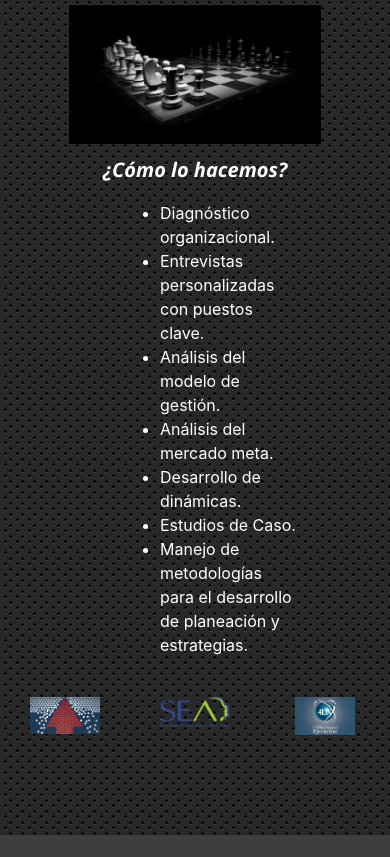
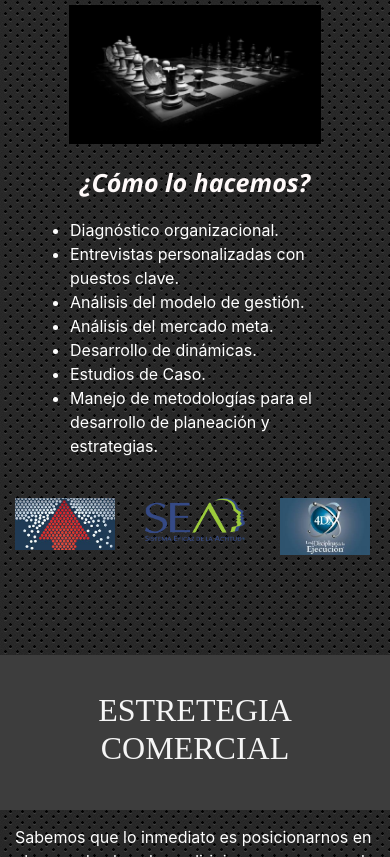
Before and after one commit to TonoGafa/paginaWebDany, a plain HTML site: page index.html in a window 390 px wide. Shown: the part 3301-4158 px from the top of the page. Drawn offline with nearby package versions, Linux system fonts and the light colour scheme.

Commit message:
Responsiva 2
Responsiva 2

```diff
--- a/index.html
+++ b/index.html
@@ -229,12 +229,12 @@
             <br>
             disciplinas de ejecución y mejora por actitud
         </h4>
-        <img style="margin-bottom: 3%" src="img/ajedrez.jpg" alt="Estrategia" width="70%">
-        <p style="color: snow;" class="preguntasPagina">
+        <img style="margin-bottom: 20px" src="img/ajedrez.jpg" alt="Estrategia" width="70%">
+        <p style="color: snow;font-size: 25px" class="preguntasPagina">
             ¿Cómo lo hacemos?
         </p>
 
-        <div style="text-align: left;margin-bottom: 40px" class="col-7 offset-3">
+        <div style="text-align: left;margin-bottom: 40px" class="col-12 col-md7 offset-md-3">
                 <ul>
                     <li>
                         Diagnóstico organizacional.
@@ -262,13 +262,16 @@
 
         <div class="row">
             <div class="col-4">
-                <img src="img/Alineacion1.jpg" width="70%" alt="">
+                <img src="img/Alineacion1.jpg" class="d-none d-lg-block" width="70%" alt="">
+                <img src="img/Alineacion1.jpg" class="d-lg-none d-md-block" width="100%" alt="">
             </div>
             <div class="col-4">
-                <img src="img/Alineacion2.png" width="70%" alt="">
+                <img src="img/Alineacion2.png" class="d-none d-lg-block" width="70%" alt="">
+                <img src="img/Alineacion2.png" class="d-lg-none d-md-block" width="100%" alt="">
             </div>
             <div class="col-4">
-                <img src="img/Alineacion3.jpg" width="60%" alt="">
+                <img src="img/Alineacion3.jpg" class="d-none d-lg-block" width="60%" alt="">
+                <img src="img/Alineacion3.jpg" class="d-lg-none d-md-block" width="90%" alt="">
             </div>
         </div>
     </div>
```
